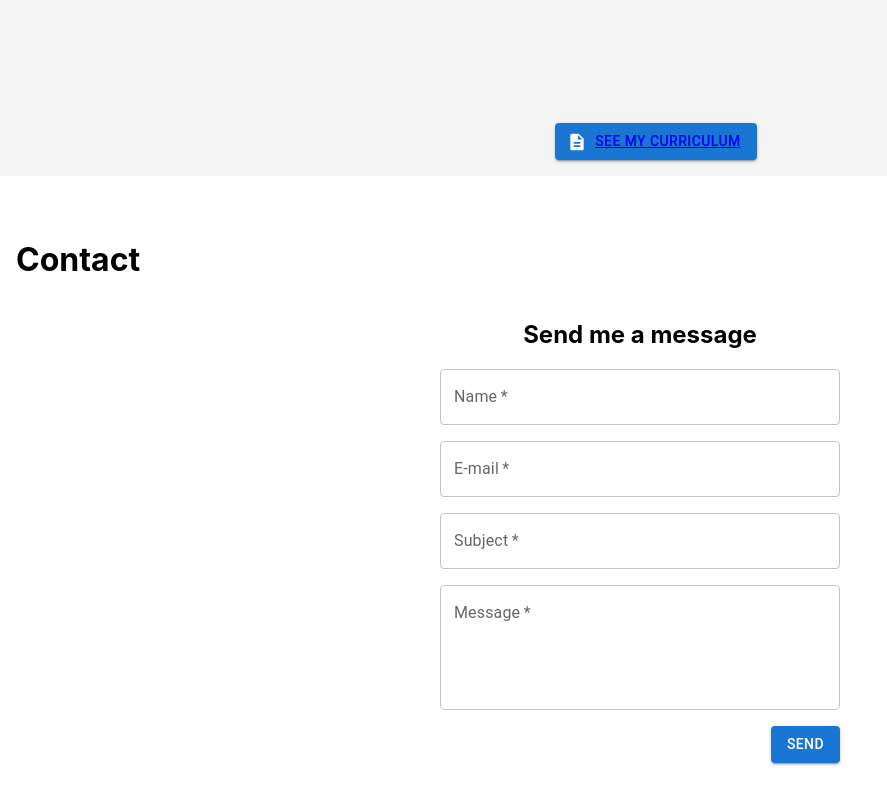
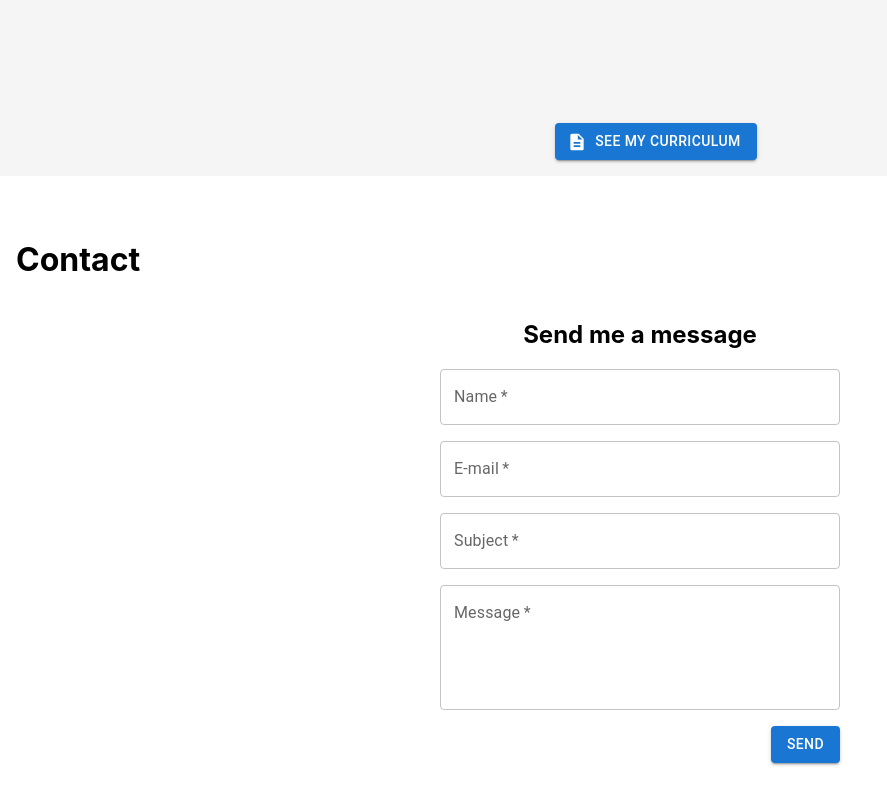
Before and after one commit to aironherbert/portfolio, a React (Create React App) app: page /#/ in a window 1280 px wide. Shown: the part 2840-3645 px from the top of the page, without its empty margins (0-887 px from the left). Built offline with nearby package versions, Linux system fonts and the light colour scheme; the HTML template or start-up script is replaced by a standard one.

Commit message:
Fix curriculum link

```diff
--- a/src/components/portfolio/components/about/index.tsx
+++ b/src/components/portfolio/components/about/index.tsx
@@ -98,8 +98,9 @@ export default function About() {
                         variant="contained"
                         color="primary"
                         startIcon={<DescriptionIcon />}
+                        href="portfolio/#/curriculum"
                     >
-                        <a href="/#/curriculum">See my curriculum</a>
+                        See my curriculum
                     </Button>
                 </div>
             </Content>
```
